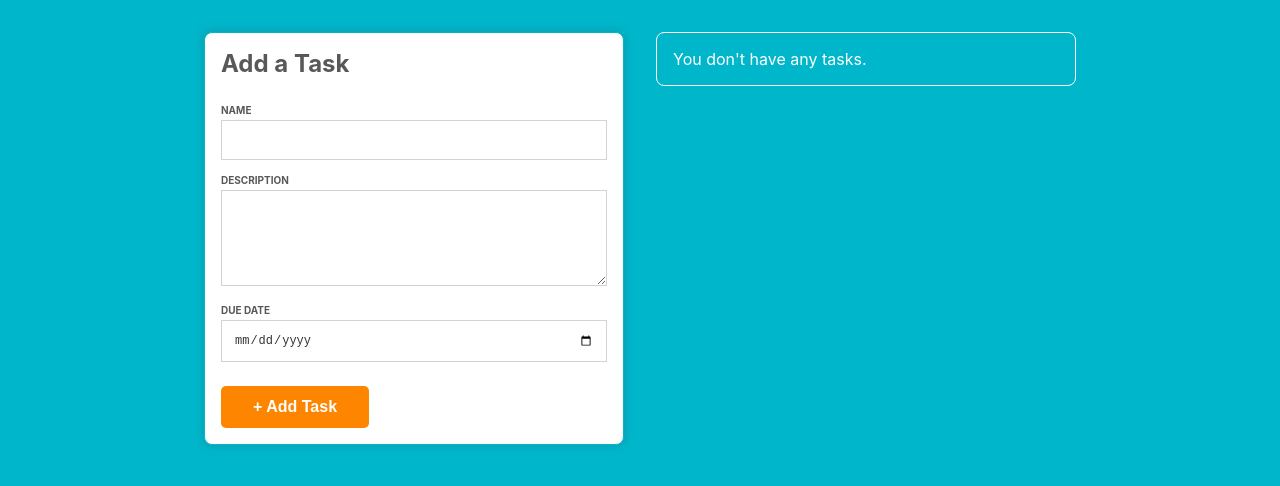
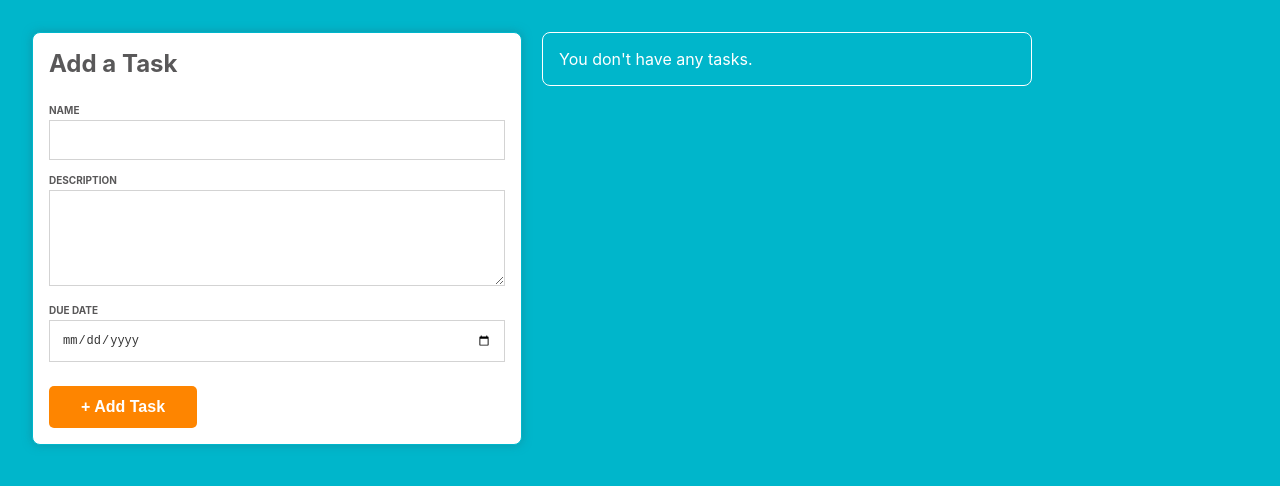
Before and after one commit to jmacaluso711/task-management, a React (Create React App) app: page / in a window 1280 px wide. Shown: the top 486 px of the page. Built offline with nearby package versions, Linux system fonts and the light colour scheme.

Commit message:
added grid css

```diff
--- a/src/App.js
+++ b/src/App.js
@@ -191,9 +191,8 @@ export default class App extends Component {
 }
 
 const FormContainer = styled.section`
+  grid-column: col-start 1 / span 6;
   padding: 1rem;
-  margin-right: 2rem;
-  width: 420px;
   border-radius: 8px;
   border: 1px solid #00b6cb;
   box-shadow: 0px 0px 10px rgba(24, 130, 145,.6);
@@ -246,11 +245,8 @@ const AddTaskButton = styled.button`
   }
 `;
 
-
-
-const TasksContainer = styled.div`
-  width: 80%;
-  max-width: 420px;
+const TasksContainer = styled.section`
+  grid-column: col-start 7 / span 6;
 `;
 
 const EmptyMessage = styled.h3`
--- a/src/index.css
+++ b/src/index.css
@@ -12,8 +12,8 @@ body {
 }
 
 .app {
-  width: 100%;
-  margin: 0 auto;
-  display: flex;
-  justify-content: center;
+  display: grid;
+  grid-template-columns: repeat(12, [col-start] 1fr);
+  grid-gap: 20px;
+  max-width: 1000px;
 }
```
